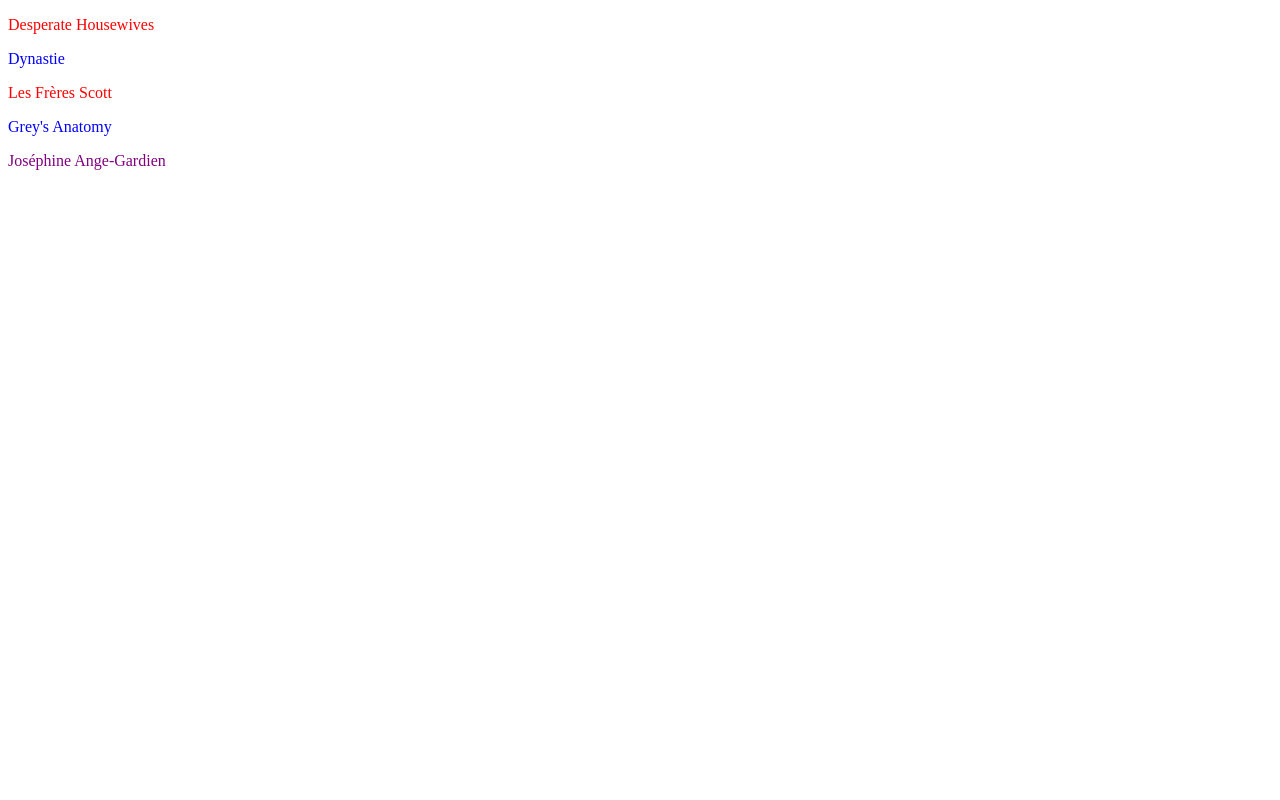
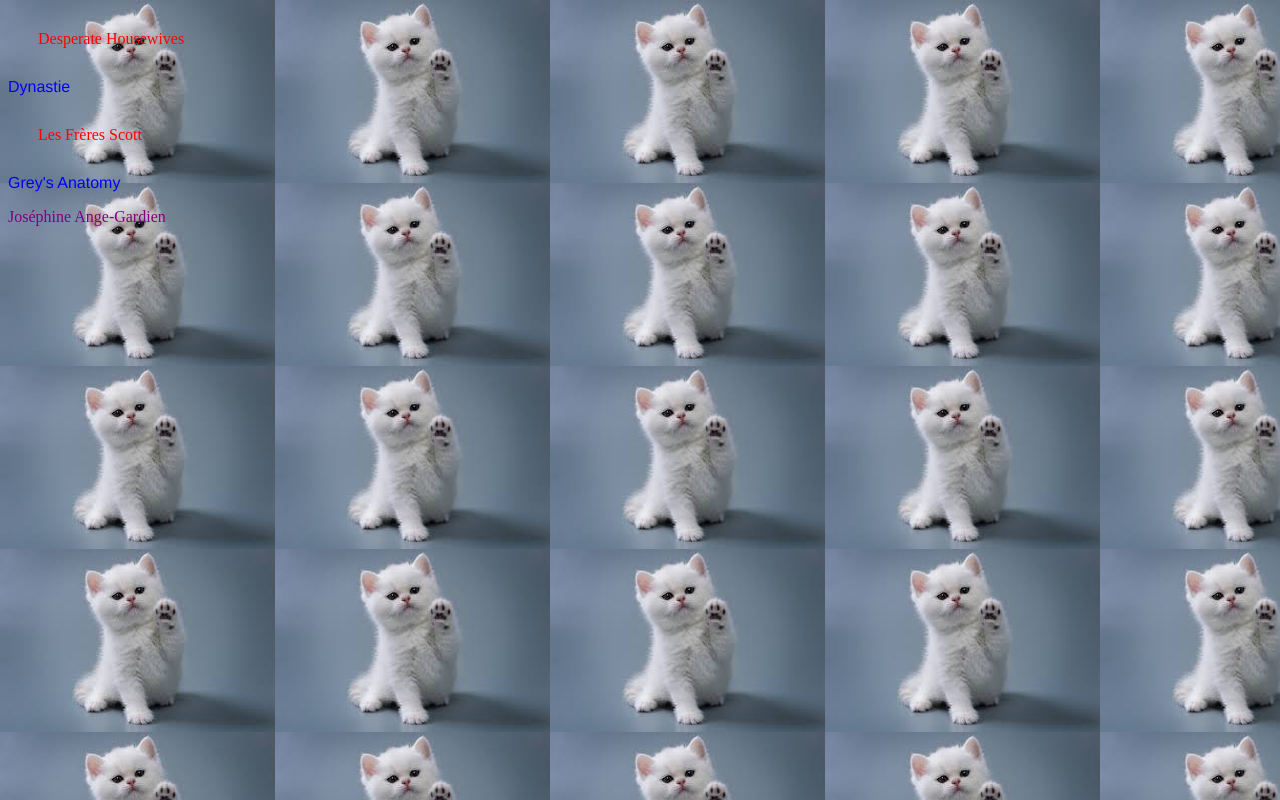
Before and after one commit to Melou15/dc2-front-s1-22-roig-melissa, a plain HTML site: page index.html in a window 1280 px wide. Drawn offline with Linux system fonts and the light colour scheme.

Commit message:
couleur et background add

```diff
--- a/style.css
+++ b/style.css
@@ -1,11 +1,18 @@
 .rouge {
 	color: red;
+	margin: 30px;
 }
 
 .bleu {
 	color: blue;
+	font-family: Helvetica;
+
 }
 
 .violet {
 	color: purple;
 }
+
+body {
+	background-image: url("chaton.jpg");
+}
```
